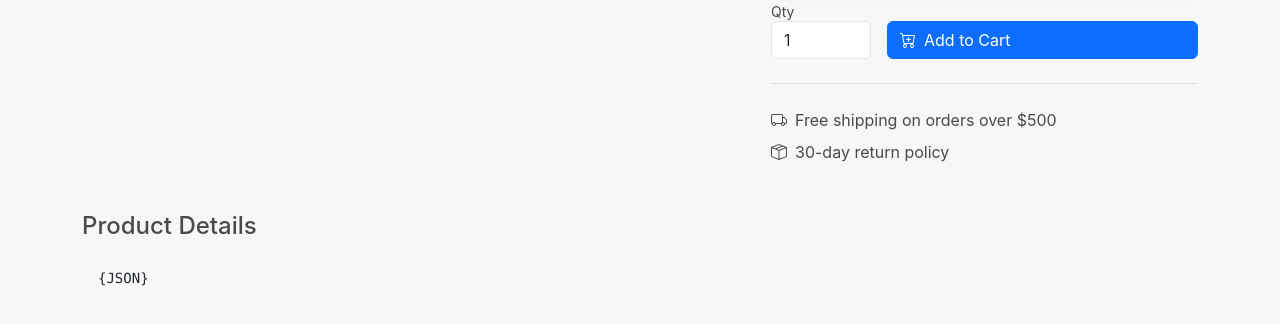
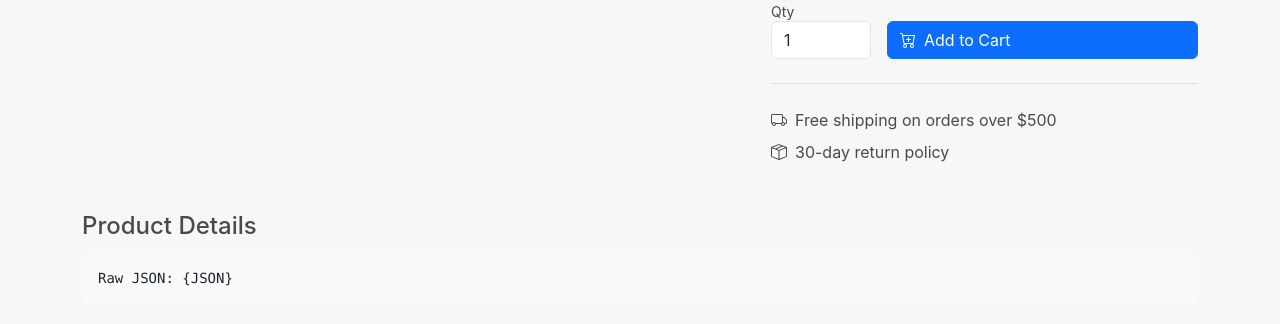
Before and after one commit to NisseBoman/EdgeShop, a website built with webpack: page src/product.html in a window 1280 px wide. Shown: the part 446-770 px from the top of the page. Built offline with nearby package versions, Linux system fonts and the light colour scheme.

Commit message:
Update product.html

```diff
--- a/src/product.html
+++ b/src/product.html
@@ -212,7 +212,7 @@
       <div class="mt-5">
         <h4>Product Details</h4>
         <div class="bg-light p-3 rounded">
-          <code class="text-dark" style="white-space: pre-wrap;">{JSON}</code>
+          <code class="text-dark" style="white-space: pre-wrap;">Raw JSON: {JSON}</code>
         </div>
       </div>
     </div>
```
